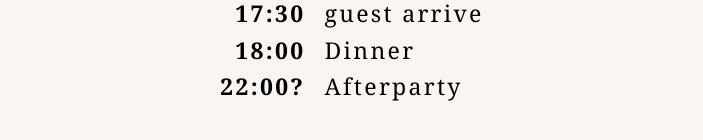
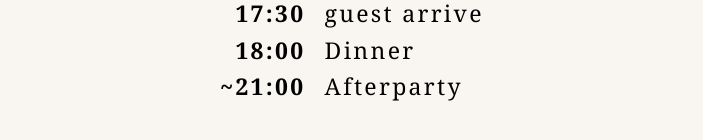
Before and after one commit to Adamhviid/wedding, a React (Vite) app: page / in a window 1280 px wide. Shown: the part 1129-1269 px from the top of the page, without its empty margins (288-991 px from the left). Built offline with nearby package versions, Linux system fonts and the light colour scheme.

Commit message:
rsvp chinese text and date

```diff
--- a/src/loc/tw.json
+++ b/src/loc/tw.json
@@ -10,7 +10,7 @@
   "headerSurvey": "問卷調查",
   "headerRsvp": "禮品登記",
 
-  "rsvpTitle": "回覆邀請",
+  "rsvpTitle": "出席回覆",
   "rsvpIntro": "請填寫以下表單，讓我們知道您是否能出席。",
 
   "infoTitle": "旅遊資訊",
--- a/src/pages/StartPage/StartPage.tsx
+++ b/src/pages/StartPage/StartPage.tsx
@@ -43,7 +43,7 @@ function StartPage() {
           <span>guest arrive</span>
           <span>18:00</span>
           <span>Dinner</span>
-          <span>22:00?</span>
+          <span>~21:00</span>
           <span>Afterparty</span>
         </div>
       </div>
```
